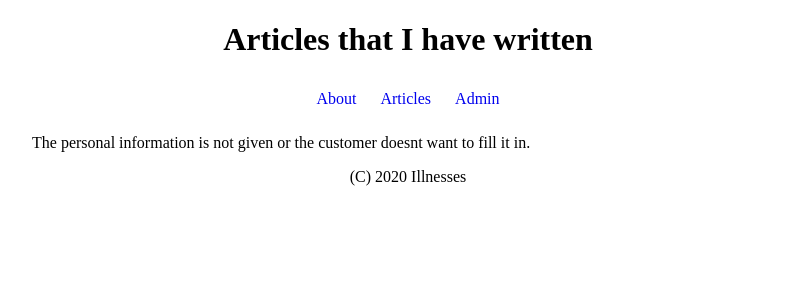
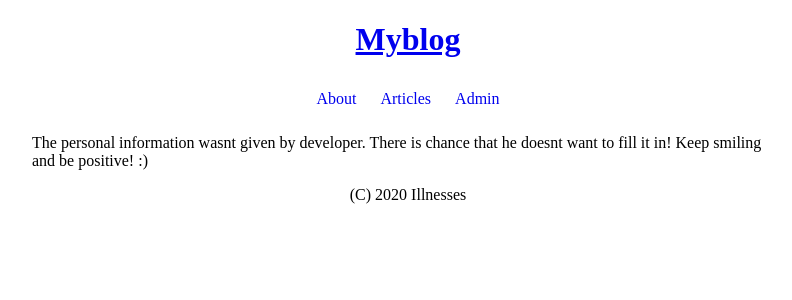
Before and after one commit to PeterKaras/Flask_project, a Flask app: page /about/ in a window 1280 px wide. Shown: the top 300 px of the page, without its empty margins (232-1024 px from the left). Run offline with Flask 2, Linux system fonts and the light colour scheme.

Commit message:
templates

```diff
--- a/myblog/app.py
+++ b/myblog/app.py
@@ -4,22 +4,18 @@ from flask import render_template
 flask_app= Flask(__name__)
 
 @flask_app.route("/")
-def view_main():
-    return render_template("_main.jinja")
+def view_welcome_page():
+    return render_template("welcome_page.jinja")
 
 @flask_app.route("/about/")
 def view_about():
     return render_template("about.jinja")
 
-@flask_app.route("/welcome_page")
-def view_welcome():
-    return "This is main page!"
-
 @flask_app.route("/admin/")
 def view_admin():
-    return "U have logged in"
+    return render_template("admin.jinja")
 
 @flask_app.route("/articles/")
 def view_articles():
-    return "Here should be some articles!"
+    return render_template("articles.jinja")
 #192.168.1.19
--- a/myblog/templates/_main.jinja
+++ b/myblog/templates/_main.jinja
@@ -1,25 +1,24 @@
 <!DOCTYPE html>
 <html>
 <head>
-	<title>Welcome to Markdown blog!</title>
+	<title>{% block title %} {% endblock %}</title>
 	<link rel="stylesheet" type="text/css" href={{ url_for("static",filename = "css/main.css")}}>
 </head>
 <body>
 <header>
-	<h1>Articles that I have written</h1>
+	<h1> <a href="{{ url_for("view_welcome_page")}}">Myblog</a></h1>
 </header>
 
 <nav>
 	<ul class=nav>
-		<li><a href="#">About</a></li>
-		<li><a href="#">Articles</a></li>
-		<li><a href="#">Admin</a></li>
+		<li><a href="{{ url_for("view_about")}}">About</a></li>
+		<li><a href="{{ url_for("view_articles")}}">Articles</a></li>
+		<li><a href="{{ url_for("view_admin")}}">Admin</a></li>
 	</ul>
 </nav>
 
 <main>
-	Is it possible to be unhappy all the time? I think, many people suffer from sadness or depression and they
-	 dont just realize it. I assume, it will be a huge problem for people after the quarantine. Many people will suffer from this kind of disorder. :) You cant get it if you already have it. (think smart)
+	{% block main %} {% endblock %}
 </main>
 <footer>
 	<p>
--- a/myblog/templates/about.jinja
+++ b/myblog/templates/about.jinja
@@ -1,32 +1,5 @@
-<!DOCTYPE html>
-<html>
-<head>
-	<title>Welcome to Markdown blog!</title>
-	<link rel="stylesheet" type="text/css" href={{ url_for("static",filename = "css/main.css")}}>
-</head>
-<body>
-<header>
-	<h1>Articles that I have written</h1>
-</header>
+{% extends "_main.jinja" %}
+{% block title %} My articles! {% endblock %}
 
-<nav>
-	<ul class=nav>
-		<li><a href="#">About</a></li>
-		<li><a href="#">Articles</a></li>
-		<li><a href="#">Admin</a></li>
-	</ul>
-</nav>
-
-<main>
-	The personal information is not given or the customer doesnt want to fill it in.
-</main>
-
-<footer>
-	<p>
-		(C) 2020 Illnesses
-	</p>
-</footer>
-
-
-</body>
-</html>
+{% block main %} The personal information wasnt given by developer. There is chance that he doesnt want to fill it in! Keep smiling and be positive! :)
+{% endblock %}
--- /dev/null
+++ b/myblog/templates/admin.jinja
@@ -0,0 +1,5 @@
+{% extends "_main.jinja" %}
+{% block title %} Log in  Page! {% endblock %}
+
+{% block main %} You have to log in :) Good luck and have fun!
+{% endblock %}
--- /dev/null
+++ b/myblog/templates/articles.jinja
@@ -0,0 +1,5 @@
+{% extends "_main.jinja" %}
+{% block title %} My articles! {% endblock %}
+
+{% block main %} Articles havent been added yet so wait up and be patience! :)
+{% endblock %}
--- /dev/null
+++ b/myblog/templates/welcome_page.jinja
@@ -0,0 +1,4 @@
+{% extends "_main.jinja" %}
+	{% block title %} Welcome to Markdown blog! {% endblock %}
+{% block main %} Is it possible to be unhappy all the time? I think, many people suffer from sadness or depression and they dont just realize it. I assume, it will be a huge problem for people after the quarantine. Many people will suffer from this kind of disorder. :) You cant get it if you already have it. (think smart)
+{% endblock %}
```
